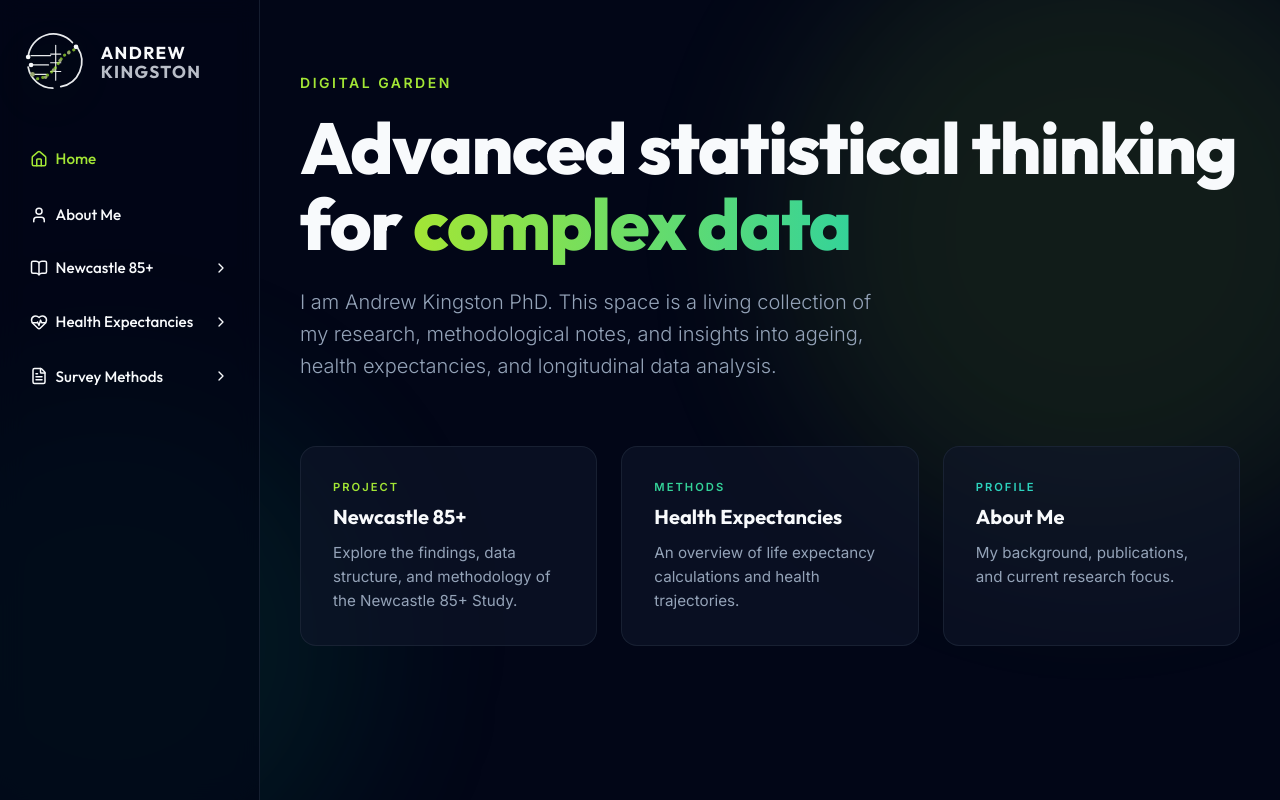
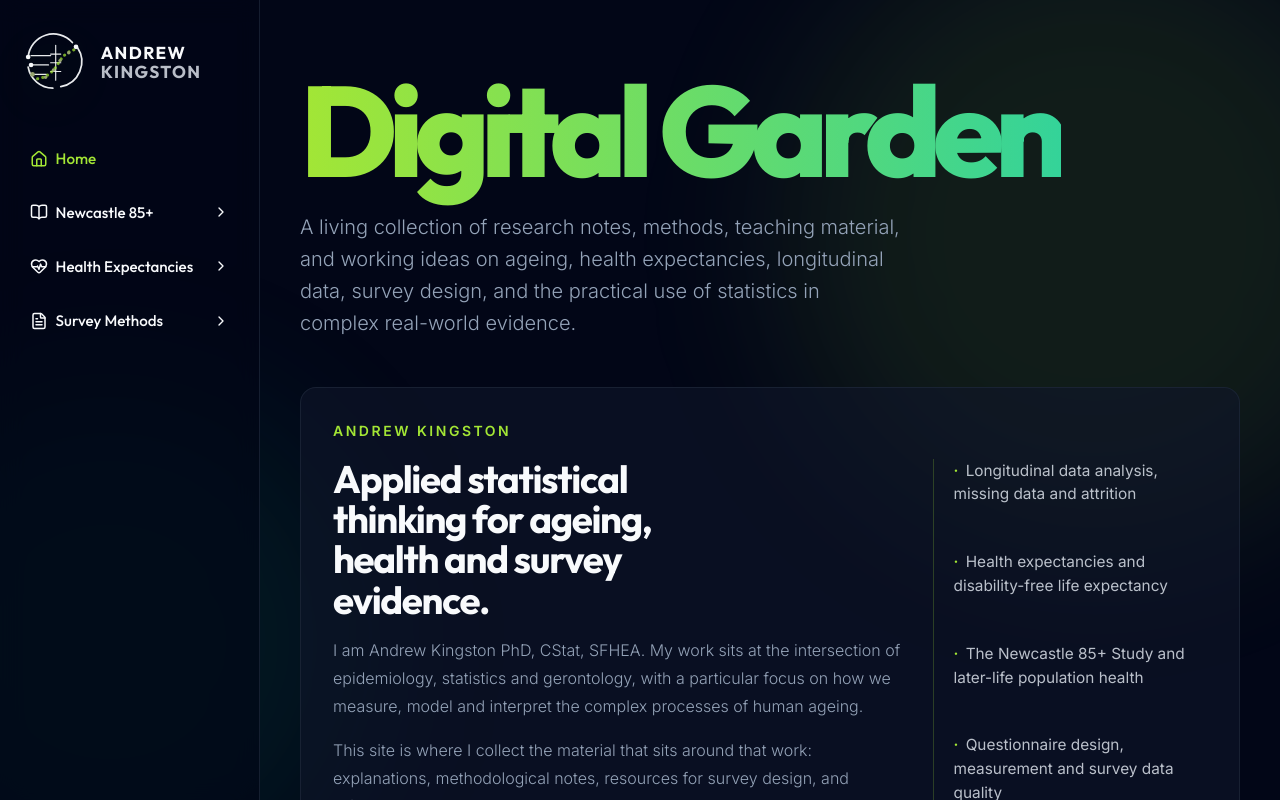
Before and after one commit to akalysis/nuteacher, a Next.js app: page / in a window 1280 px wide. Shown: the top 800 px of the page. Built offline with nearby package versions, Linux system fonts and the light colour scheme.

Commit message:
Move about content to home page

```diff
--- a/src/app/globals.css
+++ b/src/app/globals.css
@@ -325,15 +325,15 @@ a {
 /* Home Page Specifics */
 .hero-section {
   margin-top: 2rem;
-  margin-bottom: 4rem;
+  margin-bottom: 2rem;
 }
 
 .hero-title {
-  font-size: 4.5rem;
+  font-size: clamp(4rem, 12vw, 8rem);
   font-weight: 800;
   margin-bottom: 1.5rem;
-  letter-spacing: -0.02em;
-  line-height: 1.05;
+  letter-spacing: -0.07em;
+  line-height: 0.9;
 }
 
 .hero-subtitle {
@@ -342,6 +342,54 @@ a {
   max-width: 600px;
   margin-bottom: 3rem;
   font-weight: 300;
+}
+
+.home-profile {
+  margin-bottom: 1.5rem;
+}
+
+.home-profile-grid {
+  display: grid;
+  gap: 2rem;
+  grid-template-columns: minmax(0, 1.35fr) minmax(15rem, 0.65fr);
+}
+
+.home-profile h2 {
+  color: var(--text-primary);
+  font-family: var(--font-display);
+  font-size: clamp(1.6rem, 3vw, 2.45rem);
+  letter-spacing: -0.035em;
+  line-height: 1.05;
+  margin: 0 0 1rem;
+  max-width: 16ch;
+}
+
+.home-profile p {
+  color: var(--text-secondary);
+  font-size: 1rem;
+  font-weight: 300;
+  line-height: 1.75;
+  margin: 0 0 1rem;
+  max-width: 66ch;
+}
+
+.home-profile-list {
+  border-left: 1px solid rgba(163, 230, 53, 0.22);
+  color: rgba(226, 232, 240, 0.82);
+  display: grid;
+  font-size: 0.96rem;
+  gap: 0.8rem;
+  line-height: 1.55;
+  list-style: none;
+  margin: 0;
+  padding: 0 0 0 1.2rem;
+}
+
+.home-profile-list li::before {
+  color: var(--accent-lime);
+  content: "·";
+  font-weight: 800;
+  margin-right: 0.45rem;
 }
 
 .card-grid {
@@ -419,4 +467,14 @@ a {
     padding: 2rem 1.25rem 3rem;
     width: 100%;
   }
+
+  .home-profile-grid {
+    grid-template-columns: 1fr;
+  }
+
+  .home-profile-list {
+    border-left: 0;
+    border-top: 1px solid rgba(163, 230, 53, 0.22);
+    padding: 1.15rem 0 0;
+  }
 }
--- a/src/app/page.tsx
+++ b/src/app/page.tsx
@@ -4,14 +4,39 @@ export default function Home() {
   return (
     <div>
       <section className="hero-section">
-        <span className="label-tracking">Digital Garden</span>
         <h1 className="hero-title">
-          Advanced statistical thinking for <span className="text-gradient">complex data</span>
+          <span className="text-gradient">Digital Garden</span>
         </h1>
         <p className="hero-subtitle">
-          I am Andrew Kingston PhD. This space is a living collection of my research,
-          methodological notes, and insights into ageing, health expectancies, and longitudinal data analysis.
+          A living collection of research notes, methods, teaching material, and working ideas on
+          ageing, health expectancies, longitudinal data, survey design, and the practical use of
+          statistics in complex real-world evidence.
         </p>
+      </section>
+
+      <section className="home-profile glass-card">
+        <span className="label-tracking">Andrew Kingston</span>
+        <div className="home-profile-grid">
+          <div>
+            <h2>Applied statistical thinking for ageing, health and survey evidence.</h2>
+            <p>
+              I am Andrew Kingston PhD, CStat, SFHEA. My work sits at the intersection of
+              epidemiology, statistics and gerontology, with a particular focus on how we measure,
+              model and interpret the complex processes of human ageing.
+            </p>
+            <p>
+              This site is where I collect the material that sits around that work: explanations,
+              methodological notes, resources for survey design, and reflections on turning data
+              into evidence that can be used responsibly.
+            </p>
+          </div>
+          <ul className="home-profile-list">
+            <li>Longitudinal data analysis, missing data and attrition</li>
+            <li>Health expectancies and disability-free life expectancy</li>
+            <li>The Newcastle 85+ Study and later-life population health</li>
+            <li>Questionnaire design, measurement and survey data quality</li>
+          </ul>
+        </div>
       </section>
 
       <section className="card-grid">
@@ -31,11 +56,11 @@ export default function Home() {
           </p>
         </Link>
 
-        <Link href="/about" className="glass-card">
+        <Link href="/survey-methods" className="glass-card">
           <span className="label-tracking" style={{ fontSize: "0.7rem", marginBottom: "0.5rem", color: "var(--accent-teal)" }}>Profile</span>
-          <h3 className="card-title">About Me</h3>
+          <h3 className="card-title">Survey Methods</h3>
           <p style={{ color: "var(--text-secondary)", fontSize: "0.95rem" }}>
-            My background, publications, and current research focus.
+            Practical resources for questionnaire design, fieldwork, data quality, and survey evidence.
           </p>
         </Link>
       </section>
--- a/src/components/Sidebar.tsx
+++ b/src/components/Sidebar.tsx
@@ -3,7 +3,7 @@
 import Link from "next/link";
 import { useEffect, useState } from "react";
 import { usePathname } from "next/navigation";
-import { ChevronDown, ChevronRight, Home, User, BookOpen, HeartPulse, FileText } from "lucide-react";
+import { ChevronDown, ChevronRight, Home, BookOpen, HeartPulse, FileText } from "lucide-react";
 import { questionnaireDesignNavigationGroups } from "@/app/survey-methods/questionnaire-design/navigation";
 import SiteLogo from "./SiteLogo";
 
@@ -25,11 +25,6 @@ const menuItems: MenuItem[] = [
     title: "Home",
     path: "/",
     icon: <Home size={18} />,
-  },
-  {
-    title: "About Me",
-    path: "/about",
-    icon: <User size={18} />,
   },
   {
     title: "Newcastle 85+",
```
Also changed, not shown: src/app/about/page.mdx (deleted, +0 -13 lines).
